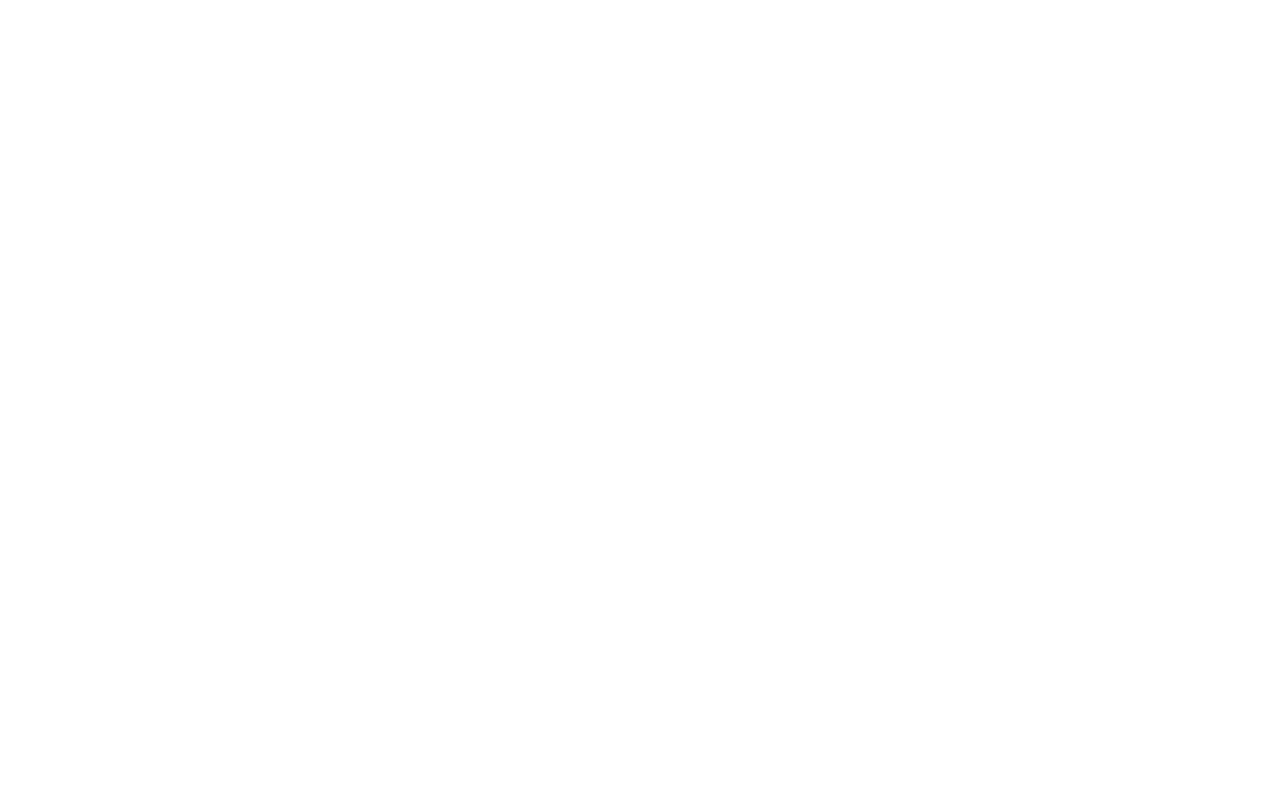
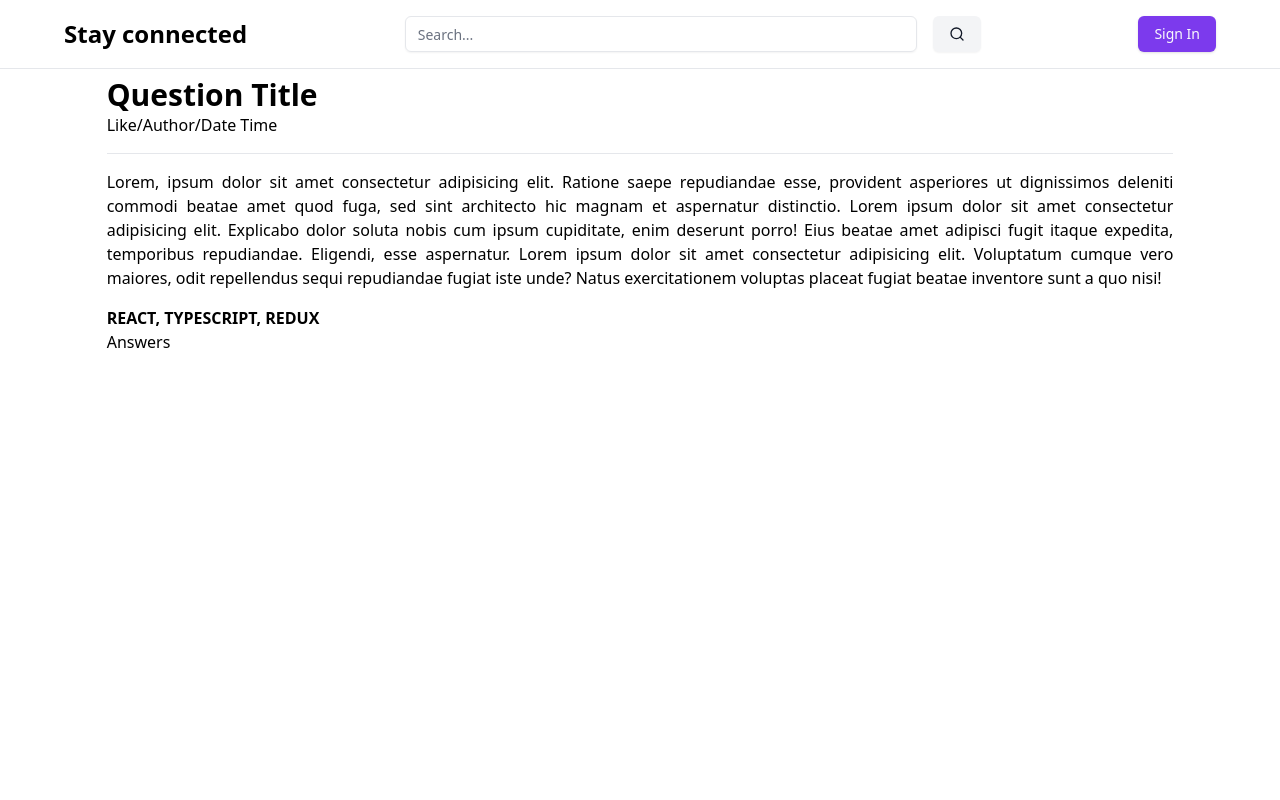
Before and after one commit to tsamkharadze/stayconnected, a React (Vite) app: page /question in a window 1280 px wide. Before the commit this address had no page. Shown: the top 800 px of the page. Built offline with nearby package versions, Linux system fonts and the light colour scheme.

Commit message:
started working on question page, added shadcn separator, changed route to question page

```diff
--- a/package.json
+++ b/package.json
@@ -14,6 +14,7 @@
     "@radix-ui/react-avatar": "^1.1.1",
     "@radix-ui/react-dropdown-menu": "^2.1.2",
     "@radix-ui/react-label": "^2.1.0",
+    "@radix-ui/react-separator": "^1.1.0",
     "@radix-ui/react-slot": "^1.1.0",
     "@radix-ui/react-toggle": "^1.1.0",
     "class-variance-authority": "^0.7.1",
--- /dev/null
+++ b/src/components/ui/separator.tsx
@@ -0,0 +1,29 @@
+import * as React from "react"
+import * as SeparatorPrimitive from "@radix-ui/react-separator"
+
+import { cn } from "@/lib/utils"
+
+const Separator = React.forwardRef<
+  React.ElementRef<typeof SeparatorPrimitive.Root>,
+  React.ComponentPropsWithoutRef<typeof SeparatorPrimitive.Root>
+>(
+  (
+    { className, orientation = "horizontal", decorative = true, ...props },
+    ref
+  ) => (
+    <SeparatorPrimitive.Root
+      ref={ref}
+      decorative={decorative}
+      orientation={orientation}
+      className={cn(
+        "shrink-0 bg-border",
+        orientation === "horizontal" ? "h-[1px] w-full" : "h-full w-[1px]",
+        className
+      )}
+      {...props}
+    />
+  )
+)
+Separator.displayName = SeparatorPrimitive.Root.displayName
+
+export { Separator }
--- a/src/pages/question-page/views/question-page.tsx
+++ b/src/pages/question-page/views/question-page.tsx
@@ -1,8 +1,31 @@
-const QuestionPage:React.FC = () => {
-    return(
-        <div>
-            question page test
+import { Separator } from '@/components/ui/separator';
+
+const QuestionPage: React.FC = () => {
+  return (
+    <div className='mt-2 flex h-screen flex-col items-center'>
+      <div className='w-5/6'>
+        <h2 className='text-3xl font-bold'>Question Title</h2>
+        <div>Like/Author/Date Time</div>
+        <Separator className='my-4' />
+        <div className='text-justify'>
+          Lorem, ipsum dolor sit amet consectetur adipisicing elit. Ratione
+          saepe repudiandae esse, provident asperiores ut dignissimos deleniti
+          commodi beatae amet quod fuga, sed sint architecto hic magnam et
+          aspernatur distinctio. Lorem ipsum dolor sit amet consectetur
+          adipisicing elit. Explicabo dolor soluta nobis cum ipsum cupiditate,
+          enim deserunt porro! Eius beatae amet adipisci fugit itaque expedita,
+          temporibus repudiandae. Eligendi, esse aspernatur. Lorem ipsum dolor
+          sit amet consectetur adipisicing elit. Voluptatum cumque vero maiores,
+          odit repellendus sequi repudiandae fugiat iste unde? Natus
+          exercitationem voluptas placeat fugiat beatae inventore sunt a quo
+          nisi!
         </div>
-    )
-}
-export default QuestionPage
+        <div className='mt-4 font-bold uppercase'>React, TypeScript, Redux</div>
+
+        <h2>Answers</h2>
+      </div>
+    </div>
+  );
+};
+
+export default QuestionPage;
--- a/src/routes/routes.tsx
+++ b/src/routes/routes.tsx
@@ -26,7 +26,7 @@
           <Route path='register' element={<RegistrationPage />} />
           <Route path='profile' element={<UserProfile />} />
           <Route path='createQuestion' element={<CreateQuestionPage />} />{' '}
-          <Route path='questions' element={<QuestionPage />} />
+          <Route path='question' element={<QuestionPage />} />
         </Route>
       </Routes>
     </BrowserRouter>
```
Also changed, not shown: 1 other file (tests, documents, lock files or other folders).
